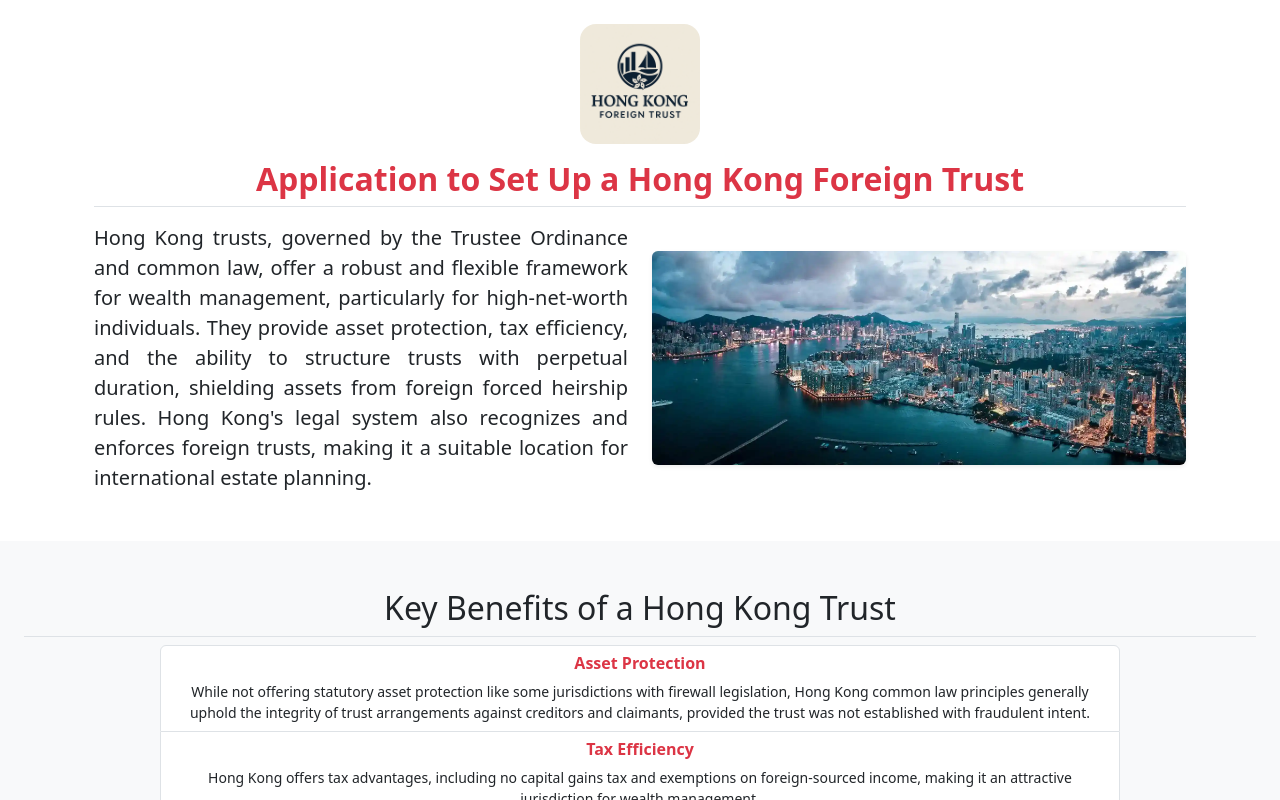
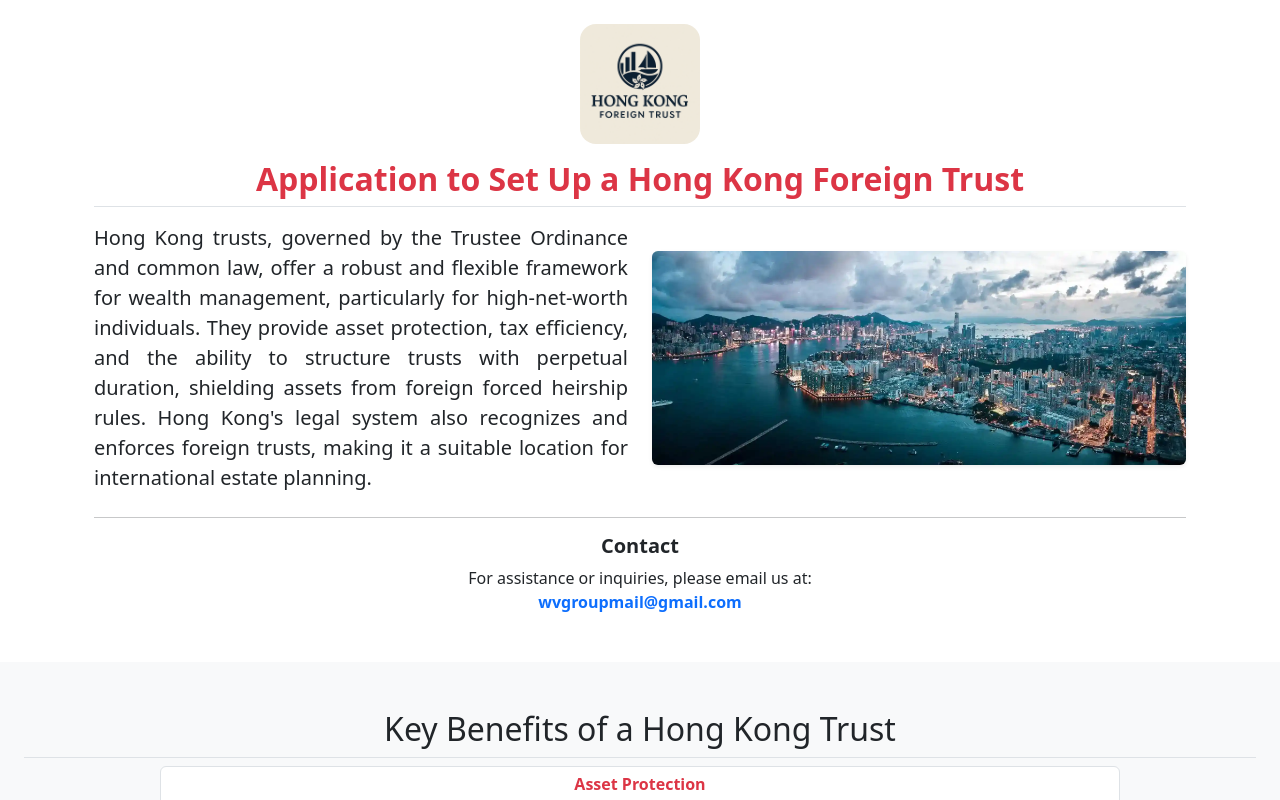
Before and after one commit to WhitelightningDev/hongkongtrust, an Angular app: page / in a window 1280 px wide. Shown: the top 800 px of the page. Built offline with nearby package versions, Linux system fonts and the light colour scheme.

Commit message:
`Added contact section to welcome page`

```diff
--- a/src/app/pages/welcomepage/welcomepage.html
+++ b/src/app/pages/welcomepage/welcomepage.html
@@ -29,7 +29,18 @@
       </p>
     </div>
   </div>
+
+  <!-- Contact Section -->
+  <div class="mt-4 text-center">
+    <hr>
+    <h5 class="fw-semibold">Contact</h5>
+    <p class="mb-0">For assistance or inquiries, please email us at:</p>
+    <a href="mailto:wvgroupmail@gmail.com" class="text-decoration-none fw-bold text-primary">
+      wvgroupmail&#64;gmail.com
+    </a>
+  </div>
 </div>
+
 
 
 <!-- Shared styling applied to all sections -->
```
